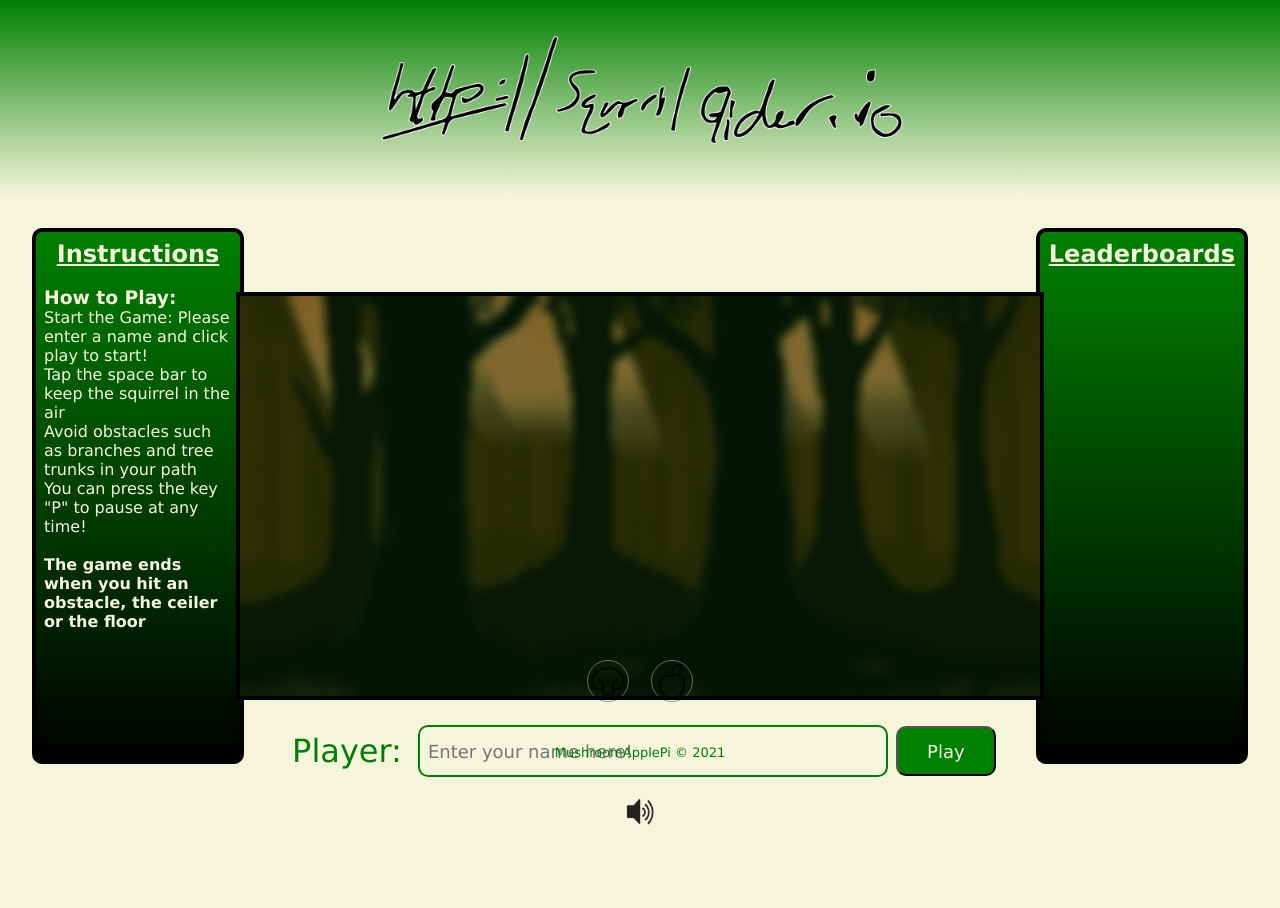
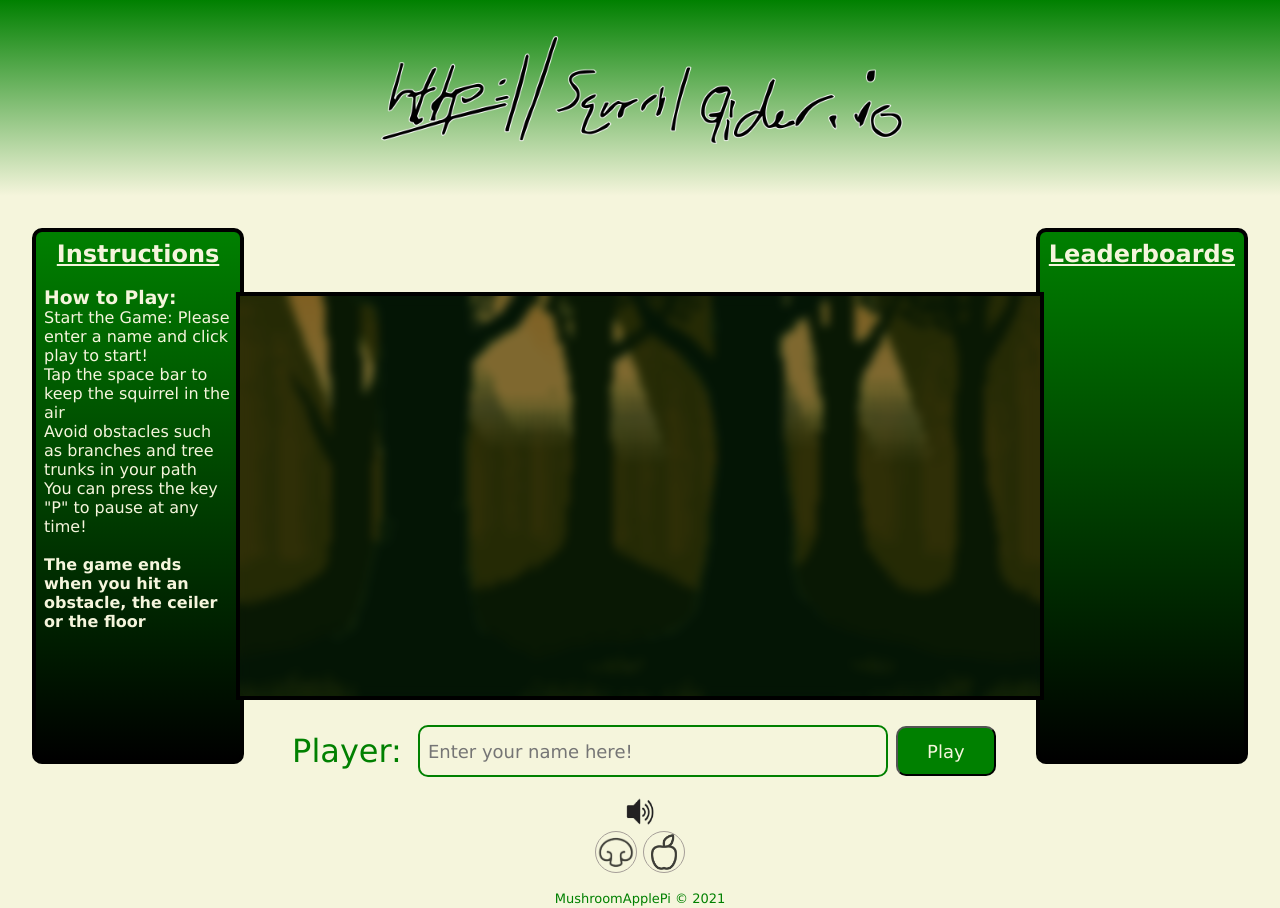
Before and after one commit to ArmyaAli/Squirrel-Glider1012, a website with bundled scripts: page index.html in a window 1280 px wide. Before the commit the page ends 828 px from the top, so only its background shows below. Built offline with nearby package versions, Linux system fonts and the light colour scheme; animation ran at ten frames a second.

Commit message:
cleanup css

```diff
--- a/styles/index.css
+++ b/styles/index.css
@@ -7,6 +7,7 @@
 body {
     height: 100vh;
     width: 100vw;
+    background-color: beige;
 }
 
 .main-view {
@@ -20,18 +21,15 @@
     position: relative;
 }
 
- .canvas-container>canvas {
+canvas {
+    height: 400px;
+    width: 800px;
+    border: 4px solid black;
     position: absolute;
     top: 50%;
     left: 50%;
     margin-right: -50%;
     transform: translate(-50%, -50%);
- }
-
- canvas {
-     height: 400px;
-     width: 800px;
-     border: 4px solid black;
 }
 
 .box {
@@ -81,7 +79,8 @@
 
 .input-error {
     color: red;
-     font-size: 24px;
+    text-align: center;
+    font-size: 18px;
 }
 
 .name-input-elm:focus {
@@ -128,69 +127,12 @@
     float: center;
 }
 
- body {
-     background-color: beige;
- }
-
- footer {
-    position: absolute;
-    bottom: 0;
-    width: 100%;
-    justify-content: center;
+.copyright {
+    margin-top: 15px;
     text-align: center;
-    padding:40px 0;
-}
-
-.footer-list-item {
-    display: inline-block;
-    padding: 10px 30px;
-}
-
-.social {
-    text-align:center;
-    padding-bottom:25px;
-    padding-top:25px;
-}
-
-.social > a {
-    font-size:24px;
-    width:40px;
-    height:40px;
-    line-height:40px;
-    display:inline-block;
-    text-align:center;
-    border-radius:50%;
-    border:1px solid rgb(138, 129, 129);
-    margin:0 8px;
-    color:inherit;
-    opacity:0.75;
-}
-
-.social > a > img {
-    margin: auto;
-    width:100%;
-    height: 100%;
-}
-
-@keyframes example {
-    0%   {width: 40px; height: 40px}
-    50%  {width: 45px; height: 45px}
-    100% {width: 40px; height: 40px}
-  }
-
-.social > a:hover {
-    opacity:0.9;
-    animation-name: example;
-    animation-duration: 2s;
-    animation-iteration-count: infinite;
-}
-
-.copyright {
-    margin-top:15px;
-    text-align:center;
-    font-size:13px;
-    color:green;
-    margin-bottom:0;
+    font-size: 13px;
+    color: green;
+    margin-bottom: 0;
 }
 
 .instruction {
@@ -210,3 +152,53 @@
     width: 32px;
     height: 32px;
 }
+
+.toggleMute {
+    cursor: pointer;
+}
+
+footer {
+    display: flex;
+    flex-direction: column;
+    width: 100%;
+    height: 80px;
+    justify-content: center;
+    text-align: center;
+}
+
+.social>a {
+    width: 40px;
+    height: 40px;
+    display: inline-block;
+    border-radius: 50%;
+    border: 1px solid rgb(138, 129, 129);
+    color: inherit;
+    opacity: 0.75;
+}
+
+.social>a>img {
+    width: 100%;
+    height: 100%;
+}
+
+a:hover {
+    opacity: 0.9;
+    animation-name: sizeAnimation;
+    animation-duration: 2s;
+    animation-iteration-count: infinite;
+}
+
+@keyframes sizeAnimation {
+    0% {
+        width: 40px;
+        height: 40px
+    }
+    50% {
+        width: 45px;
+        height: 45px
+    }
+    100% {
+        width: 40px;
+        height: 40px
+    }
+}
```
Lines whose indentation alone changed are shown as unchanged.
